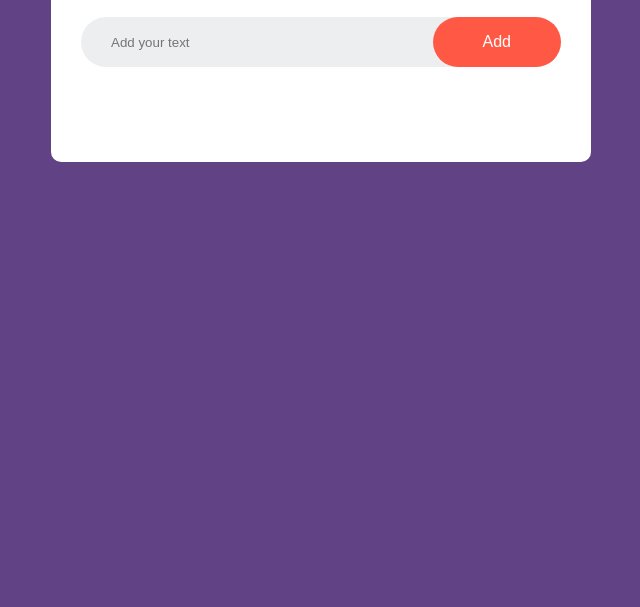
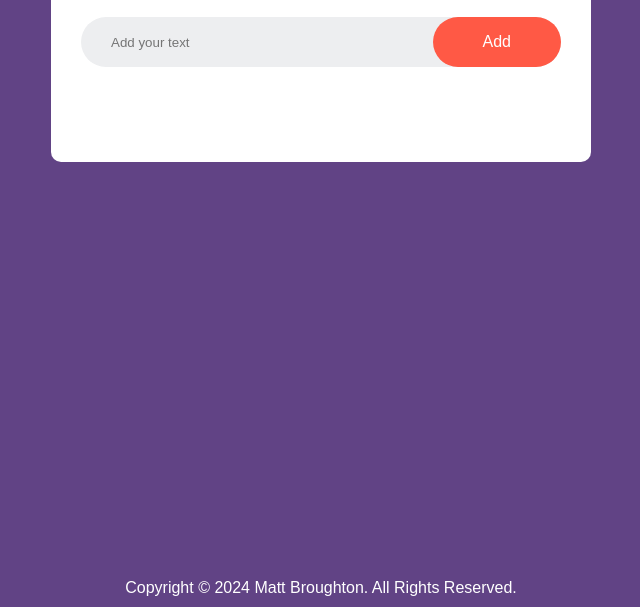
Before and after one commit to mbroughtonn/html-css-js-list, a plain HTML site: page index.html in a window 1280 px wide. Shown: the part 193-800 px from the top of the page, without its empty margins (319-959 px from the left). Drawn offline with Linux system fonts and the light colour scheme.

Commit message:
Update index.html

```diff
--- a/index.html
+++ b/index.html
@@ -20,7 +20,10 @@
                 <li>Task 3</li>-->
             </ul>
         </div>
+        <footer>
+            Copyright &#169; 2024 Matt Broughton. All Rights Reserved.
+        </footer>
     </div>
-<script src="script.js"></script>
+    <script src="script.js"></script>
 </body>
 </html>
```
